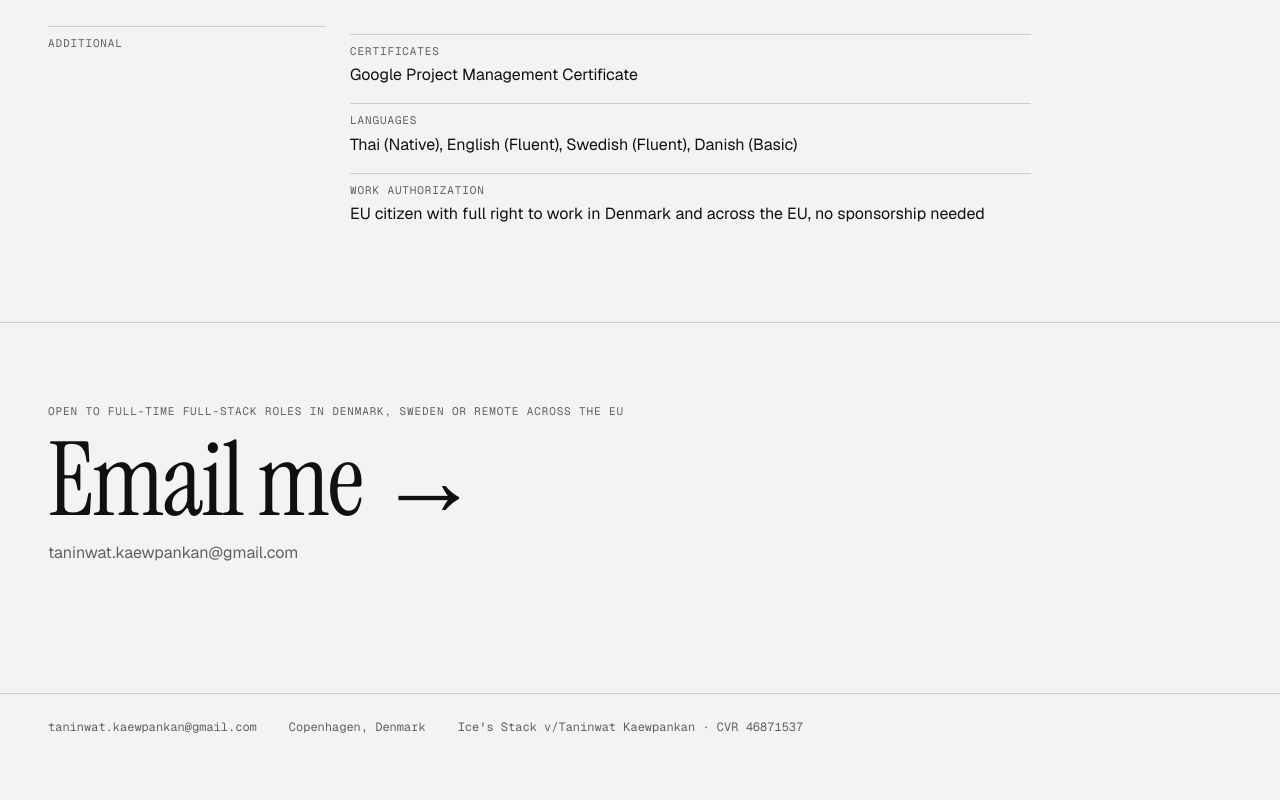
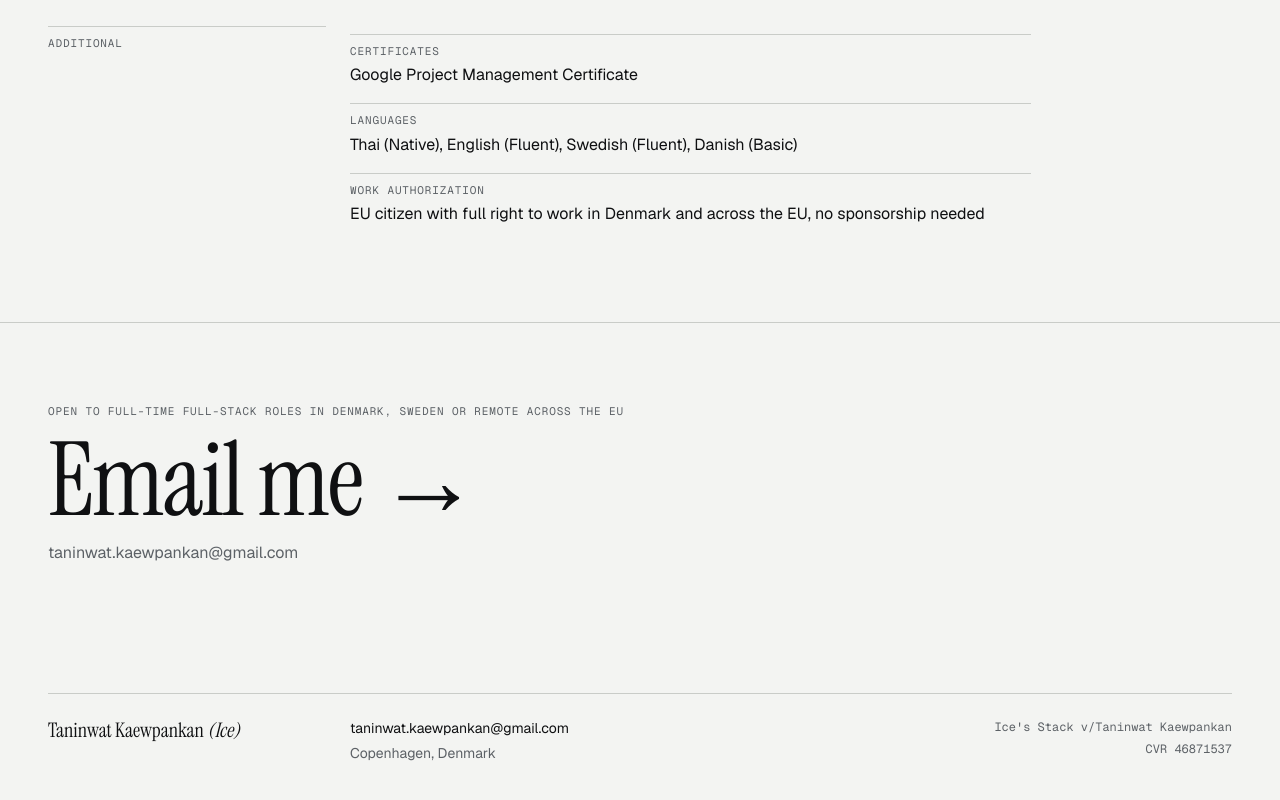
Before and after one commit to Taninwat-55/my-portfolio, a Next.js app: page /cv in a window 1280 px wide. Shown: the part 3828-4628 px from the top of the page. Before the commit the page ends 4596 px from the top, so only its background shows below. Built offline with nearby package versions, Linux system fonts and the light colour scheme.

Commit message:
Footer on the grid
The single row of small mono text ignored the 12-column grid and its
hairline ran edge to edge (Ice: it looked off). Now the name sits in
the label column, email and city in the content column, the business
and CVR on the right; the rule stops at the margins.

```diff
--- a/app/world/WorldFooter.tsx
+++ b/app/world/WorldFooter.tsx
@@ -1,15 +1,28 @@
 import { personalInfo } from "@/app/data";
 import styles from "./world.module.css";
 
-/** Email, city and the registered business, at the foot of every world page. */
+/**
+ * The foot of every world page, on the same 12-column grid as the sections
+ * above it (Ice, 2026-10-26: the single mono row "looked off"): the name in
+ * the label column, how to reach him beside it, the registered business on
+ * the right. The hairline stops at the margins, like every other rule.
+ */
 export function WorldFooter() {
   return (
     <footer className={styles.footer}>
-      <a href={`mailto:${personalInfo.email}`}>{personalInfo.email}</a>
-      <span>{personalInfo.location}</span>
-      <span>
-        {personalInfo.business.name} · CVR {personalInfo.business.cvr}
-      </span>
+      <div className={styles.footerInner}>
+        <p className={styles.footerName}>
+          {personalInfo.name} <em>({personalInfo.nickname})</em>
+        </p>
+        <p className={styles.footerReach}>
+          <a href={`mailto:${personalInfo.email}`}>{personalInfo.email}</a>
+          <span>{personalInfo.location}</span>
+        </p>
+        <p className={styles.footerLegal}>
+          <span>{personalInfo.business.name}</span>
+          <span>CVR {personalInfo.business.cvr}</span>
+        </p>
+      </div>
     </footer>
   );
 }
--- a/app/world/world.module.css
+++ b/app/world/world.module.css
@@ -74,14 +74,67 @@
 .footer {
   position: relative;
   z-index: 1;
+  padding: 0 var(--margin) calc(var(--unit) * 6);
+}
+
+.footerInner {
+  display: grid;
+  grid-template-columns: repeat(var(--cols), 1fr);
+  column-gap: var(--gutter);
+  row-gap: calc(var(--unit) * 2);
+  padding-top: calc(var(--unit) * 3);
+  border-top: 1px solid var(--line);
+}
+
+.footerInner > p {
+  grid-column: 1 / -1;
+  margin: 0;
+}
+
+.footerName {
+  font-family: var(--world-display);
+  font-size: 20px;
+  line-height: 1.2;
+}
+
+.footerReach,
+.footerLegal {
   display: flex;
-  flex-wrap: wrap;
-  gap: var(--unit) calc(var(--unit) * 4);
-  padding: calc(var(--unit) * 3) var(--margin) calc(var(--unit) * 4);
-  border-top: 1px solid var(--line);
+  flex-direction: column;
+  gap: 4px;
+  font-size: 14px;
+  line-height: 1.5;
+}
+
+.world .footerReach a {
+  align-self: flex-start;
+  text-decoration: none;
+}
+
+.footerReach span,
+.footerLegal {
+  color: var(--muted);
+}
+
+.footerLegal {
   font-family: var(--world-mono);
   font-size: 12px;
-  color: var(--muted);
+}
+
+@media (min-width: 900px) {
+  /* Same specificity as the full-width rule above, so these win. */
+  .footerInner > .footerName {
+    grid-column: 1 / span 3;
+  }
+
+  .footerInner > .footerReach {
+    grid-column: 4 / span 5;
+  }
+
+  .footerInner > .footerLegal {
+    grid-column: 9 / -1;
+    text-align: right;
+  }
 }
 
 /* The drawn grid. */
```
